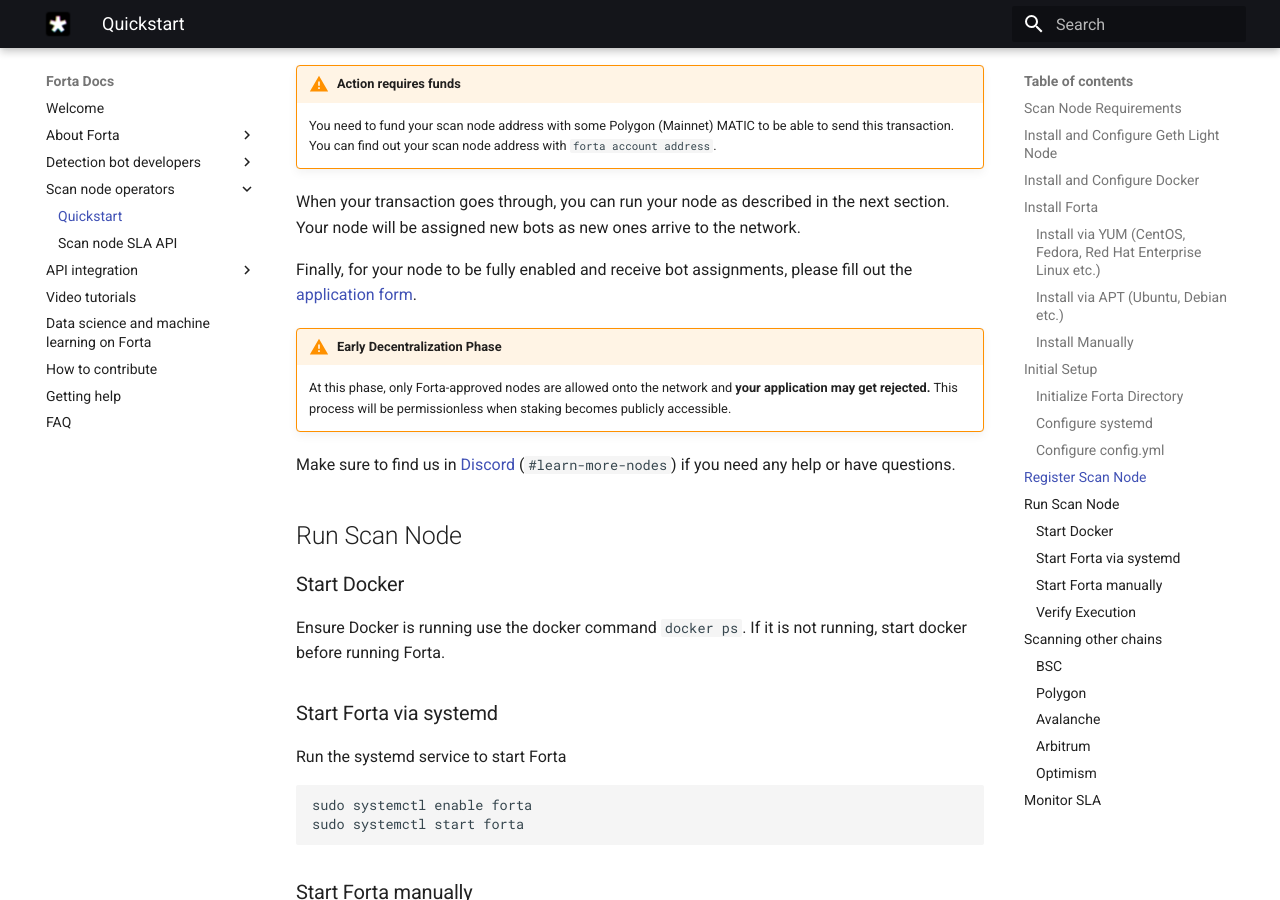
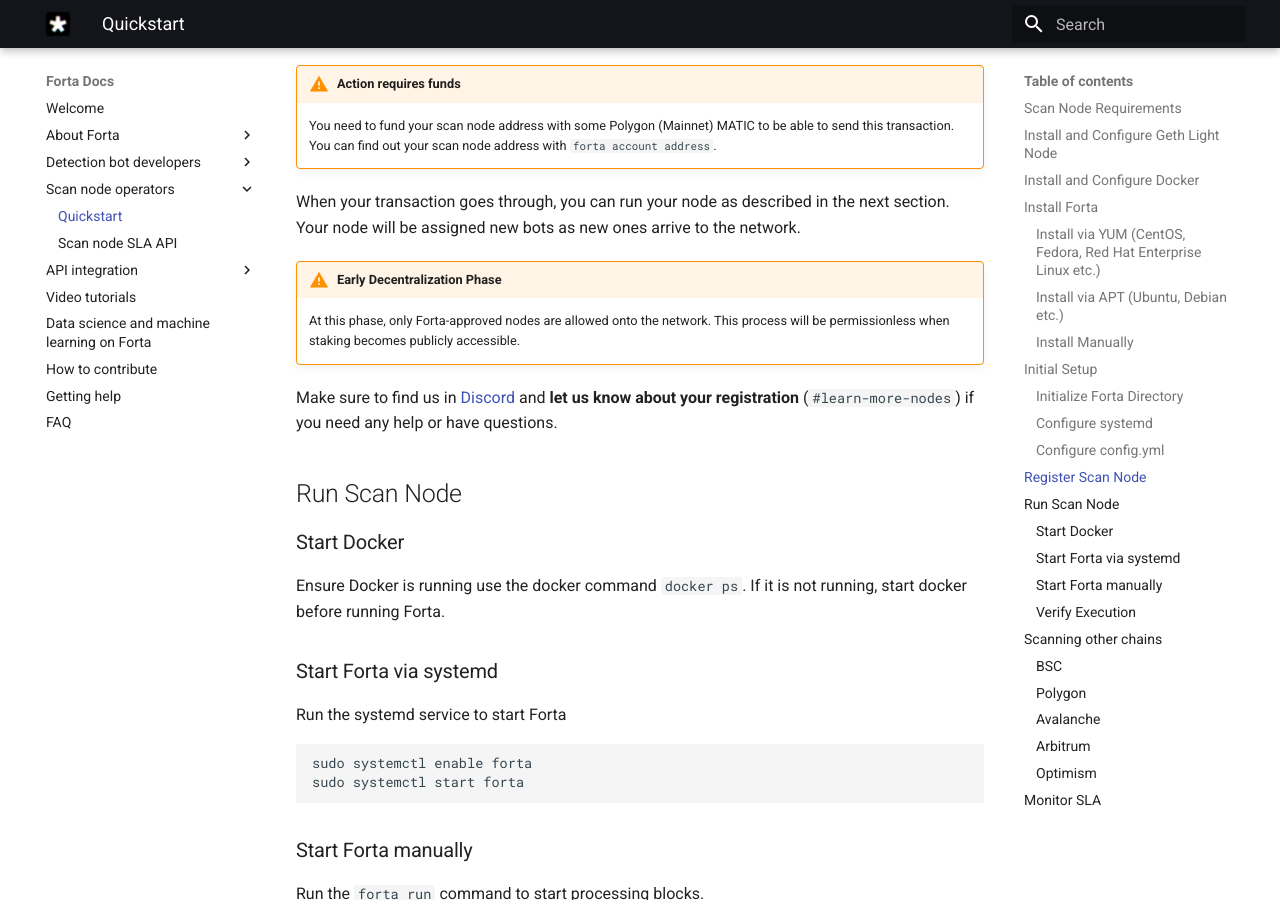
Before and after one commit to forta-network/docs, an MkDocs documentation site: the page built from docs/scanner-quickstart.md, in a window 1280 px wide and 900 px high, scrolled down 5156 px. Built offline with MkDocs 1.6.1 and Material for MkDocs 9.7.7, drawn with Linux system fonts in a browser that asks for light colours.

Commit message:
temporarily simplify registration

```diff
--- a/docs/scanner-quickstart.md
+++ b/docs/scanner-quickstart.md
@@ -204,12 +204,10 @@
 
 When your transaction goes through, you can run your node as described in the next section. Your node will be assigned new bots as new ones arrive to the network.
 
-Finally, for your node to be fully enabled and receive bot assignments, please fill out the [application form](https://docs.google.com/forms/d/e/1FAIpQLSe7p8LYECwDJetO2eCXBzs0H7dt7aEcoisexVteCIu7wVx_pg/viewform).
+!!! warning "Early Decentralization Phase"
+    At this phase, only Forta-approved nodes are allowed onto the network. This process will be permissionless when staking becomes publicly accessible.
 
-!!! warning "Early Decentralization Phase"
-    At this phase, only Forta-approved nodes are allowed onto the network and **your application may get rejected.** This process will be permissionless when staking becomes publicly accessible.
-
-Make sure to find us in [Discord](https://discord.gg/CEgXjgBC) (`#learn-more-nodes`) if you need any help or have questions.
+Make sure to find us in [Discord](https://discord.gg/CEgXjgBC) and **let us know about your registration** (`#learn-more-nodes`) if you need any help or have questions.
 
 ## Run Scan Node
 
```
